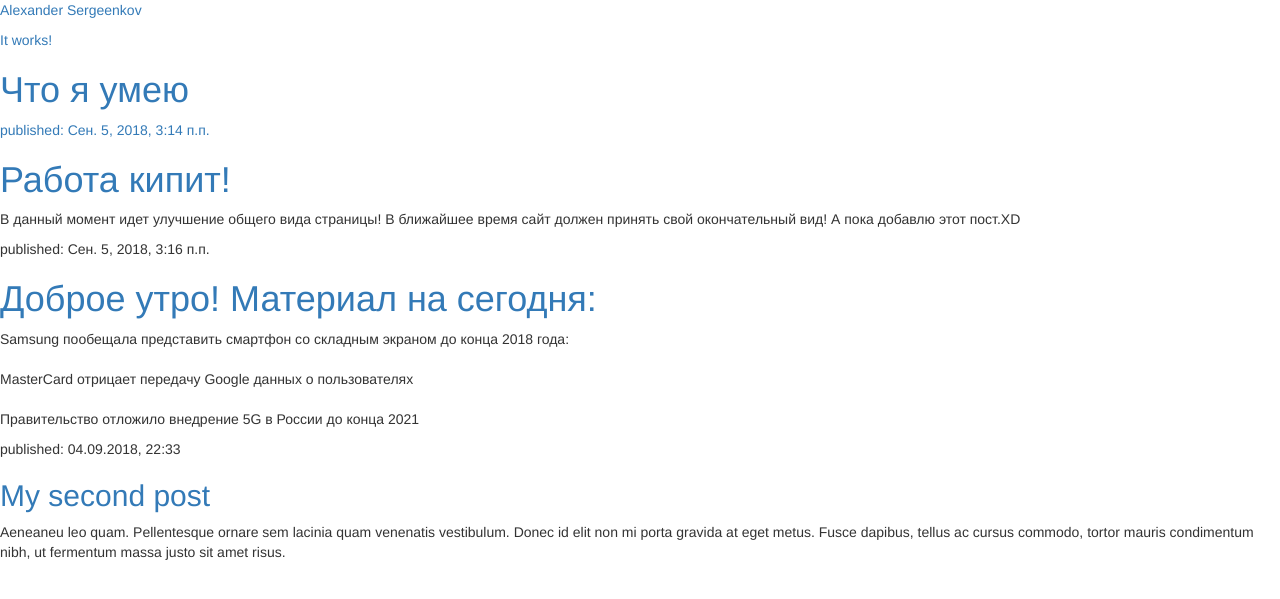
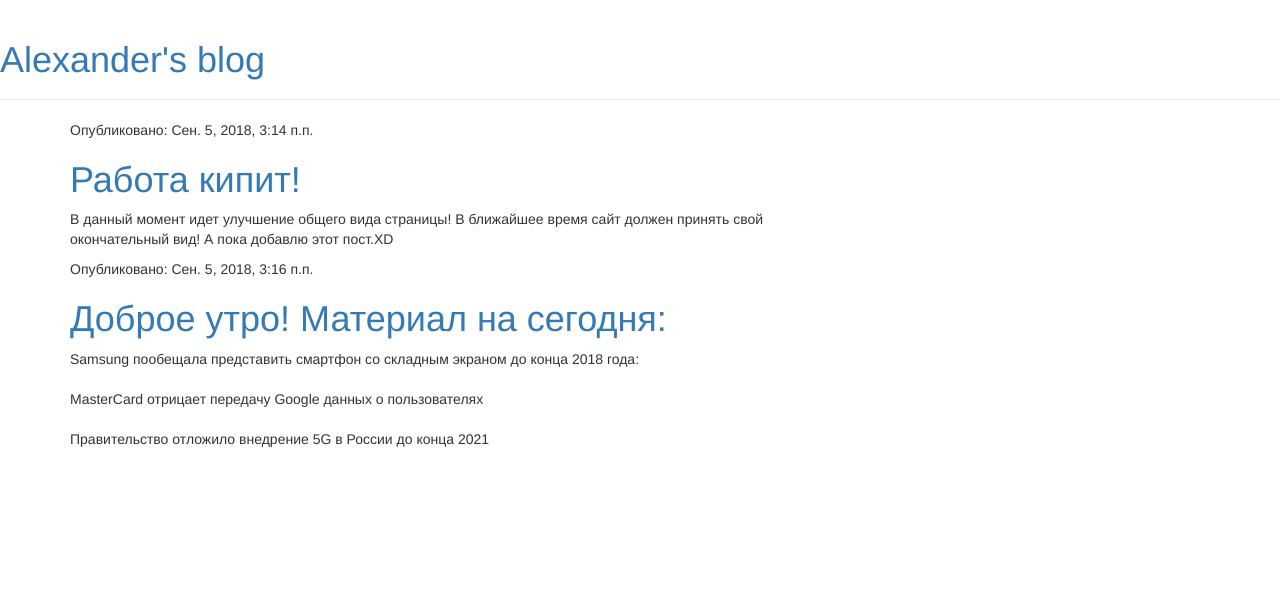
Before and after one commit to CatsFan/my-first-blog, a Django app: template blog/templates/blog/post_list.html in a window 1280 px wide. Shown: the top 599 px of the page. Run offline with Django 3.2, Linux system fonts and the light colour scheme; the template is opened without the code that fills it: values that come from a table or form of the project are taken from there, others are empty; data comes from the database, SQL or seed files in the repository; both versions use the stored data as it was after the commit; some libraries are stand-ins or nearby versions.

Commit message:
Some new feauteres.

```diff
--- a/blog/templates/blog/post_list.html
+++ b/blog/templates/blog/post_list.html
@@ -7,26 +7,27 @@
     <link rel="stylesheet" href="//maxcdn.bootstrapcdn.com/bootstrap/3.2.0/css/bootstrap.min.css">
     <link rel="stylesheet" href="//maxcdn.bootstrapcdn.com/bootstrap/3.2.0/css/bootstrap-theme.min.css">
     <link rel="stylesheet" href="{% static 'css/blog.css' %}">
+    <link href="https://fonts.googleapis.com/css?family=Lobster&subset=latin,cyrillic" rel="stylesheet" type="text/css">
   </head>
   <body>
-    <div>
-        <p><a href="/">Alexander Sergeenkov</p>
-        <p>It works!</p>
-        <h1>Что я умею</h1>
+    <div class="page-header">
+        <h1><a href="">Alexander's blog</a></h1>
     </div>
 
-{% for post in posts %}
-    <div>
-        <p>published: {{ post.published_date }}</p>
-        <h1><a href="/">{{ post.title }}</a></h1>
-        <p>{{ post.text|linebreaksbr }}</p>
-    </div>
-{% endfor %}
-
-    <div>
-      <p>published: 04.09.2018, 22:33</p>
-      <h2><a href="/">My second post</a></h2>
-      <p>Aeneaneu leo quam. Pellentesque ornare sem lacinia quam venenatis vestibulum. Donec id elit non mi porta gravida at eget metus. Fusce dapibus, tellus ac cursus commodo, tortor mauris condimentum nibh, ut fermentum massa justo sit amet risus.</p>
+    <div class="content container">
+        <div class="row">
+            <div class="col-md-8">
+                {% for post in posts %}
+                    <div class="post">
+                        <div class="date">
+                            <p>Опубликовано: {{ post.published_date }}</p>
+                        </div>
+                        <h1><a href="">{{ post.title }}</a></h1>
+                        <p>{{ post.text|linebreaksbr }}</p>
+                    </div>
+                {% endfor %}
+            </div>
+        </div>
     </div>
   </body>
 </html>
```
Also changed, not shown: db.sqlite3.
